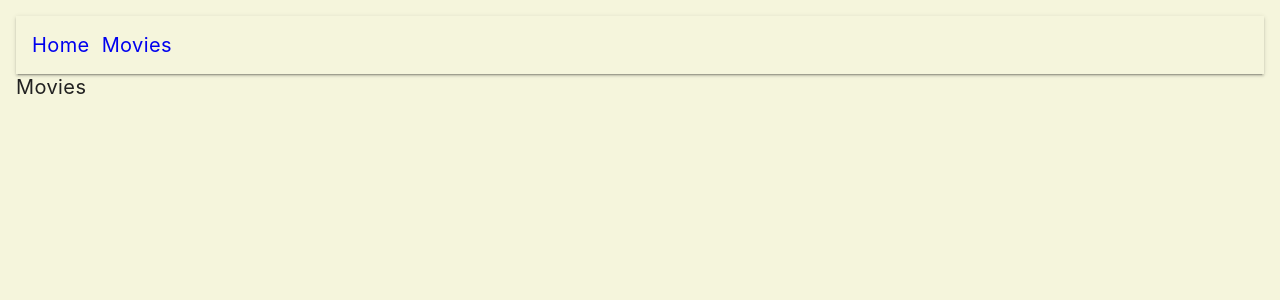
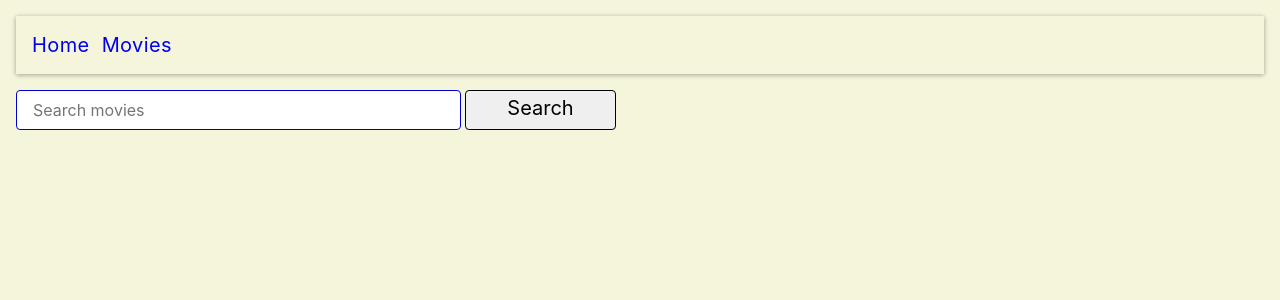
Before and after one commit to Korobenko2023/goit-react-hw-05-movies, a React (Create React App) app: page /goit-react-hw-05-movies/movies in a window 1280 px wide. Shown: the top 300 px of the page. Built offline with nearby package versions, Linux system fonts and the light colour scheme.

Commit message:
add MovieCard

```diff
--- a/package.json
+++ b/package.json
@@ -12,6 +12,7 @@
     "react": "^18.1.0",
     "react-dom": "^18.1.0",
     "react-hot-toast": "^2.4.1",
+    "react-icons": "^4.12.0",
     "react-loader-spinner": "^5.4.5",
     "react-router-dom": "^6.20.0",
     "react-scripts": "5.0.1",
--- a/src/Pages/MovieDetails/MovieDetails.js
+++ b/src/Pages/MovieDetails/MovieDetails.js
@@ -1,4 +1,50 @@
+import { Loader } from "components/Loader/Loader";
+import { fetchMovieDetails } from "components/Services/Api";
+import { Suspense, useEffect, useRef, useState } from "react";
+import toast from "react-hot-toast";
+import { Link, Outlet, useLocation, useParams } from "react-router-dom";
+import { GoArrowLeft } from "react-icons/go";
+import { MovieCard } from "components/MovieCard/MovieCard";
+
 export default function MovieDetails() {
-    return <div>MovieDetails</div>;
+    const [movieDescription, setMovieDescription] = useState({});
+    const {movieId} = useParams();
+    const [isLoading, setIsLoading] = useState(false);
+    const location = useLocation();
+    const backLink = useRef(location.state?.from ?? '/');
 
+    useEffect(() => {
+         if (!movieId) {
+            return;
+          }
+
+        const detailsFilm = async () => {
+
+              setIsLoading(true);
+
+            try {
+                const { results } = await fetchMovieDetails(movieId);
+
+                setMovieDescription(results);
+            } catch (error) {
+                toast.error('Oops! Something went wrong. Please try again later.', error);
+            } finally {
+                setIsLoading(false);
+            }
+        };
+
+        detailsFilm();
+
+    }, [movieId]);
+    console.log(movieDescription)
+
+    return (
+        <div>
+            <Link to={backLink.current}><GoArrowLeft />Go back</Link>
+            <MovieCard description={movieDescription} />
+            {isLoading && <Loader />}
+            <Suspense fallback={<Loader />}>
+                <Outlet />
+            </Suspense>
+        </div>);
 };
--- a/src/Pages/Movies/Movies.js
+++ b/src/Pages/Movies/Movies.js
@@ -1,4 +1,48 @@
+import { Loader } from "components/Loader/Loader";
+import { MoviesList } from "components/MoviesList/MoviesList";
+import { Searchbar } from "components/Searchbar/Searchbar";
+import { fetchMovies } from "components/Services/Api";
+import { useEffect, useState } from "react";
+import toast from "react-hot-toast";
+import { useSearchParams } from "react-router-dom";
+
 export default function Movies() {
-    return <div>Movies</div>;
+    const [movies, setMovies] = useState([]);
+    const [searchParams, setSearchParams] = useSearchParams();
+    const [isLoading, setIsLoading] = useState(false);
+    const currentQuery = searchParams.get('query');
+
+    useEffect(() => {
+        if (!currentQuery) return;
+
+        const searchFilms = async () => {
+
+              setIsLoading(true);
+
+            try {
+                const { results } = await fetchMovies(currentQuery);
+                if (results.length === 0) {
+                    toast.error('Sorry, there are no movies matching your search query. Please try again..');
+                    return;
+                }
+                setMovies(results);
+            } catch (error) {
+                toast.error('Oops! Something went wrong. Please try again later.', error);
+            } finally {
+                setIsLoading(false);
+            }
+        };
+
+        searchFilms();
+
+    }, [currentQuery]);
+
+ return (
+    <>
+         <Searchbar setSearchParams={setSearchParams} />
+         {isLoading && <Loader/>}
+         <MoviesList movies={movies} />
+    </>
+    )
 
 };
--- a/src/components/HeaderNav/HeaderNav.styled.js
+++ b/src/components/HeaderNav/HeaderNav.styled.js
@@ -4,8 +4,9 @@ import { Link } from 'react-router-dom';
 export const Header = styled.header`
 margin: auto;
 padding: ${p => p.theme.spasing(4)};
-box-shadow: 0px 3px 1px -2px rgba(0, 0, 0, 0.2),
-    0px 2px 2px 0px rgba(0, 0, 0, 0.14), 0px 1px 5px 0px rgba(0, 0, 0, 0.12);
+margin-bottom: ${p => p.theme.spasing(4)};
+box-shadow: 0px 1px 5px 0px rgba(0, 0, 0, 0.12),
+    0px 1px 5px 0px rgba(0, 0, 0, 0.12), 0px 1px 5px 0px rgba(0, 0, 0, 0.12);
 `;
 
 export const HeaderNavUl = styled.ul`
@@ -14,8 +15,9 @@ export const HeaderNavUl = styled.ul`
 `;
 
 export const HeaderLink = styled(Link)`
-   &:hover,
-  :focus {
+  &:hover,
+  &:focus,
+  &:active {
     color: ${p => p.theme.colors.Crimson};
   }
 `;
--- /dev/null
+++ b/src/components/MovieCard/MovieCard.js
@@ -0,0 +1,44 @@
+import { Link } from "react-router-dom";
+
+
+export const MovieCard = ({ description: { poster_path,
+    title,
+    vote_average,
+    overview,
+    genres,} }) => {
+
+  const imgPost = `https://image.tmdb.org/t/p/original/${poster_path}`;
+  const defaultImg =
+    'https://image.tmdb.org/t/p/original//nQvoM7BMswq1raENOkOjCBt94gk.jpg';
+
+    return (
+        <>
+           <img
+              src={poster_path ? imgPost : defaultImg}
+              width={250}
+              alt="постер"
+            />;
+
+
+            <h1>{title}</h1>
+        <p>Rating: {Math.round(vote_average)}</p>
+        <h2>Overview</h2>
+        <p>{overview}</p>
+        <h3>Genres</h3>
+        <ul>
+            {genres?.map(genre => (
+              <li key={genre.id}>{genre.name}</li>
+            ))}
+        </ul>
+           <h2>Additional information</h2>
+            <ul>
+              <li>
+                <Link to="cast">Cast</Link>
+              </li>
+              <li>
+                 <Link to="reviews">Reviews</Link>
+              </li>
+            </ul>
+        </>
+    )
+};
--- a/src/components/MoviesList/MoviesList.js
+++ b/src/components/MoviesList/MoviesList.js
@@ -1,21 +1,14 @@
+import { useLocation } from "react-router-dom";
 import { MoviesLink, MoviesUl } from "./MoviesList.styled";
 
 export const MoviesList = ({ movies }) => {
+    const location = useLocation();
     return (
-        // <MoviesUl>
-        //     {movies.map(({ id, original_title }) => (
-        //         <li key={id}>
-        //             <MoviesLink to={`/movies/:${id}`} title={original_title}>
-        //             </MoviesLink>
-        //         </li>
-        //     ))}
-        // </MoviesUl>
-
         <MoviesUl>
-            {movies.map(movie => (
-                <li key={movie.id}>
-                    <MoviesLink to={`/movies/:${movie.id}`}>
-                        {movie.original_title}
+            {movies.map(({ id, original_title }) => (
+                <li key={id}>
+                    <MoviesLink to={`/movies/${id}`} state={{ from: location }}>
+                        {original_title}
                     </MoviesLink>
                 </li>
             ))}
@@ -23,14 +16,3 @@ export const MoviesList = ({ movies }) => {
     )
 
 };
-
-
-//  <MovieUl>
-//       {films.map(film => (
-//         <li key={film.id}>
-//           <Link to={`/movies/:${film.id}`} state={{ from: location }}>
-//             {film.original_title}
-//           </Link>
-//         </li>
-//       ))}
-// </MovieUl>
--- /dev/null
+++ b/src/components/Searchbar/Searchbar.js
@@ -0,0 +1,36 @@
+import { useState } from "react";
+import toast from "react-hot-toast";
+import { SearchButton, SearchForm, SearchInput } from "./Searchbar.styled";
+
+export const Searchbar = ({ setSearchParams }) => {
+    const [query, setQuery] = useState('');
+
+    const handleSearch = (e) => {
+        setQuery(e.target.value.toLowerCase());
+    };
+
+    const handleSubmit = (e) => {
+        e.preventDefault();
+        if (query.trim() === '') {
+            toast.error("Please fill the field!");
+            return;
+        }
+        setSearchParams({ query });
+        setQuery('');
+    };
+
+    return (
+        <SearchForm onSubmit={handleSubmit}>
+          <SearchInput
+            name="searchQuery"
+            type="text"
+            autoComplete="off"
+            autoFocus
+            placeholder="Search movies"
+            value={query}
+            onChange={handleSearch}
+            />
+          <SearchButton type="submit">Search</SearchButton>
+        </SearchForm>
+    );
+};
--- /dev/null
+++ b/src/components/Searchbar/Searchbar.styled.js
@@ -0,0 +1,44 @@
+import styled from 'styled-components';
+export const SearchForm = styled.form`
+  display: flex;
+  align-items: center;
+  max-width: 600px;
+  gap: ${p => p.theme.spasing(1)};
+  overflow: hidden;
+`;
+
+export const SearchInput = styled.input`
+  padding-bottom: ${p => p.theme.spasing(1)};
+  padding-left: ${p => p.theme.spasing(2)};
+  width: 100%;
+  height: 40px;
+  font-size: 20px;
+  border: 1px solid black;
+  border-radius: ${p => p.theme.radii.sm};
+  transition: border-color 250ms cubic-bezier(0.4, 0, 0.2, 1);
+  &:hover,
+  &:focus,
+  &:active {
+    border-color: ${p => p.theme.colors.MediumBlue};
+  }
+  outline: none;
+  &::placeholder {
+    font-size: 16px;
+    padding-left: ${p => p.theme.spasing(2)};
+
+  }
+`;
+
+export const SearchButton = styled.button`
+  padding-bottom: ${p => p.theme.spasing(1)};
+  width: 200px;
+  height: 40px;
+  border: 1px solid black;
+  border-radius: ${p => p.theme.radii.sm};
+  outline: none;
+  transition: border-color 250ms cubic-bezier(0.4, 0, 0.2, 1);
+  &:hover,
+  &:focus {
+    border-color: ${p => p.theme.colors.MediumBlue};
+  }
+`;
--- a/src/components/Services/Api.js
+++ b/src/components/Services/Api.js
@@ -8,23 +8,6 @@ export const fetchTrendingMovies = async () => {
             language: 'en-US',
         };
         const { data } = await axios.get(`/trending/all/day`, { params });
-        console.log(data);
-     return data;
-    } catch (error) {
-        throw error;
-    }
-}
-
-export const fetchMovies = async (keyword) => {
-    try {
-        const params = {
-            api_key: API_KEY,
-            query: keyword,
-            include_adult: false,
-            language: 'en-US',
-            page: 1,
-        };
-        const { data } = await axios.get(`/search/movie`, { params });
         console.log(data)
      return data;
     } catch (error) {
@@ -32,43 +15,56 @@ export const fetchMovies = async (keyword) => {
     }
 }
 
-export const fetchMovieDetails = async (movie_id) => {
+export const fetchMovies = async (query) => {
     try {
         const params = {
             api_key: API_KEY,
+            query: query,
+            include_adult: false,
             language: 'en-US',
+            page: 1,
         };
-        const { data } = await axios.get(`/movie/${movie_id}`, { params });
-        console.log(data)
+        const { data } = await axios.get(`/search/movie`, { params });
      return data;
     } catch (error) {
         throw error;
     }
 }
 
-export const fetchMovieCredits = async (movie_id) => {
+export const fetchMovieDetails = async (movieId) => {
     try {
         const params = {
             api_key: API_KEY,
             language: 'en-US',
         };
-        const { data } = await axios.get(`/movie/${movie_id}/credits`, { params });
-        console.log(data)
+        const { data } = await axios.get(`/movie/${movieId}`, { params });
      return data;
     } catch (error) {
         throw error;
     }
 }
 
-export const fetchMovieReviews = async (movie_id) => {
+export const fetchMovieCast = async (movieId) => {
+    try {
+        const params = {
+            api_key: API_KEY,
+            language: 'en-US',
+        };
+        const { data } = await axios.get(`/movie/${movieId}/credits`, { params });
+     return data;
+    } catch (error) {
+        throw error;
+    }
+}
+
+export const fetchMovieReviews = async (movieId) => {
     try {
         const params = {
             api_key: API_KEY,
             language: 'en-US',
             page: 1,
         };
-        const { data } = await axios.get(`/movie/${movie_id}/reviews`, { params });
-        console.log(data)
+        const { data } = await axios.get(`/movie/${movieId}/reviews`, { params });
      return data;
     } catch (error) {
         throw error;
```
Also changed, not shown: src/components/App.jsx (line endings or trailing spaces), 1 other file (tests, documents, lock files or other folders).
